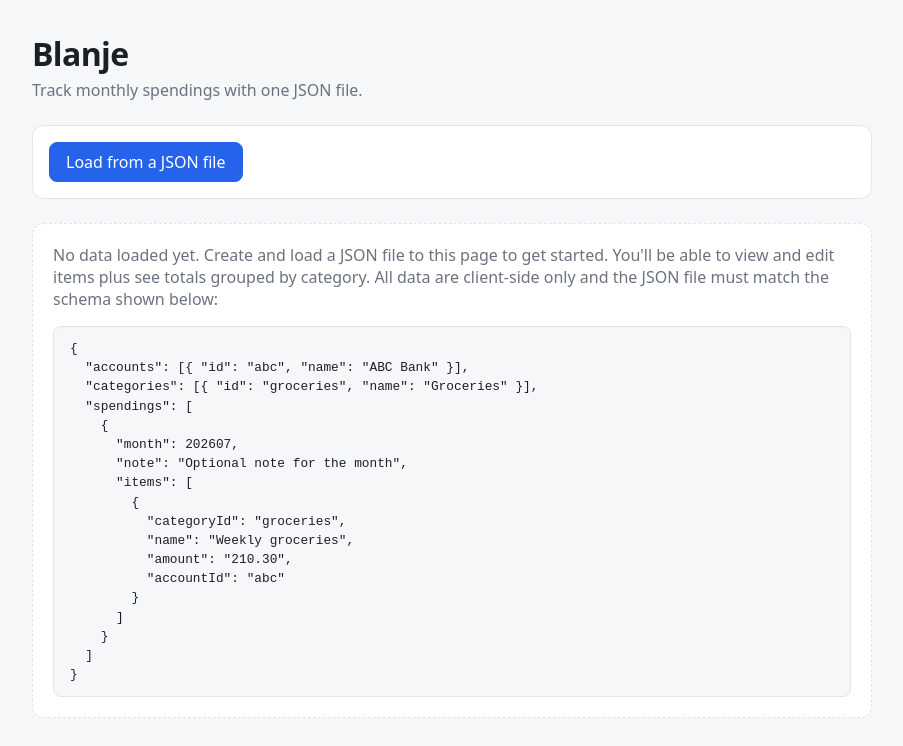
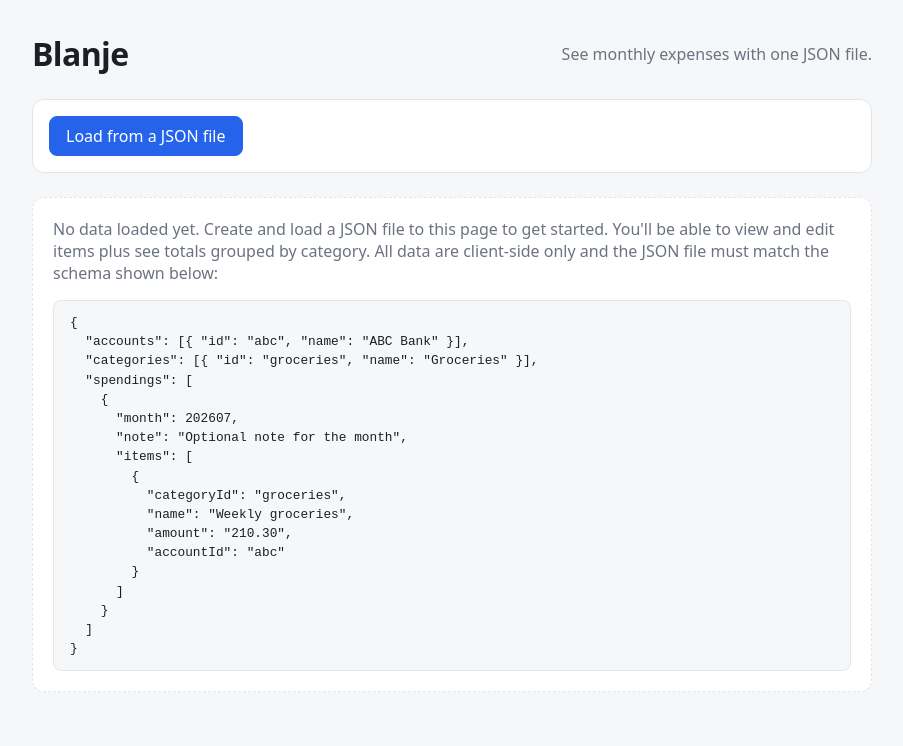
Before and after one commit to LongYC/blanje, a React (Vite) app: page / in a window 1280 px wide. Shown: the top 746 px of the page, without its empty margins (188-1091 px from the left). Built offline with nearby package versions, Linux system fonts and the light colour scheme.

Commit message:
Minor header style tweaks.

```diff
--- a/src/App.tsx
+++ b/src/App.tsx
@@ -18,6 +18,7 @@ import {
   saveLastEdited,
 } from "./storage";
 import { type UserData, type Spending } from "./types";
+import { AppHeader } from "./components/AppHeader";
 import { Button } from "./components/Button";
 import { DangerZone } from "./components/DangerZone";
 import { EmptyState } from "./components/EmptyState";
@@ -236,10 +237,7 @@ export function App() {
 
   return (
     <main className="app">
-      <header className="app-header">
-        <h1>Blanje</h1>
-        <p className="tagline">Track monthly spendings with one JSON file.</p>
-      </header>
+      <AppHeader />
 
       <section className="controls">
         <FileLoader onLoaded={handleLoaded} hasExistingData={Boolean(data)} />
--- /dev/null
+++ b/src/components/AppHeader.module.css
@@ -0,0 +1,16 @@
+.header {
+  display: flex;
+  align-items: center;
+  justify-content: space-between;
+}
+
+.header h1 {
+  margin: 0;
+  font-size: 2rem;
+  letter-spacing: -0.02em;
+}
+
+.tagline {
+  margin: 0 0 0 1rem;
+  color: var(--muted);
+}
--- /dev/null
+++ b/src/components/AppHeader.tsx
@@ -0,0 +1,8 @@
+import styles from "./AppHeader.module.css";
+
+export function AppHeader() {
+  return <header className={styles.header}>
+    <h1>Blanje</h1>
+    <p className={styles.tagline}>See monthly expenses with one JSON file.</p>
+  </header>;
+}
--- a/src/components/FileLoader.module.css
+++ b/src/components/FileLoader.module.css
@@ -1,10 +1,13 @@
-.loader button {
-  margin-top: 0;
+.error {
+  flex: 1 100%;
+  margin: 0 0 1rem;
+  color: #b91c1c;
 }
 
-.error {
-  margin: 0 0 1rem;
-  color: #b91c1c;
+@media (min-width: 480px) {
+  .error {
+    margin-bottom: 0;
+  }
 }
 
 .hidden {
--- a/src/components/FileLoader.tsx
+++ b/src/components/FileLoader.tsx
@@ -29,7 +29,7 @@ export function FileLoader({ onLoaded, hasExistingData = false }: FileLoaderProp
   }
 
   return (
-    <div className={styles.loader}>
+    <>
       {error && (
         <p className={styles.error} role="alert">
           {`Failed to load JSON file: ${error}`}
@@ -48,6 +48,6 @@ export function FileLoader({ onLoaded, hasExistingData = false }: FileLoaderProp
         }}
       />
       <Button label="Load from a JSON file" onClick={() => inputRef.current?.click()} variant={hasExistingData ? "danger" : "main"} />
-    </div>
+    </>
   );
 }
--- a/src/components/NoteField.module.css
+++ b/src/components/NoteField.module.css
@@ -33,3 +33,7 @@
   outline: none;
   border-color: var(--accent);
 }
+
+.placeholder {
+  color: var(--muted);
+}
--- a/src/components/NoteField.tsx
+++ b/src/components/NoteField.tsx
@@ -28,7 +28,7 @@ export function NoteField({ value, editable, onChange }: NoteFieldProps) {
         onClick={() => setEditing(true)}
       >
         {value === "" ? (
-          <span className="cell-placeholder">Add a note</span>
+          <span className={styles.placeholder}>Add a note</span>
         ) : (
           value
         )}
--- a/src/index.css
+++ b/src/index.css
@@ -40,18 +40,6 @@ button:hover {
   padding: 2rem 1.25rem 4rem;
 }
 
-/* Header */
-.app-header h1 {
-  margin: 0;
-  font-size: 2rem;
-  letter-spacing: -0.02em;
-}
-
-.tagline {
-  margin: 0.25rem 0 0;
-  color: var(--muted);
-}
-
 /* Controls section */
 .controls {
   flex-wrap: wrap;
@@ -70,10 +58,15 @@ button:hover {
   margin-top: 1rem;
 }
 
+.controls button:first-of-type {
+  margin-top: 0;
+}
+
 @media (min-width: 480px) {
   .controls {
     display: flex;
   }
+
   .controls button {
     width: auto;
     margin-top: 0;
```
